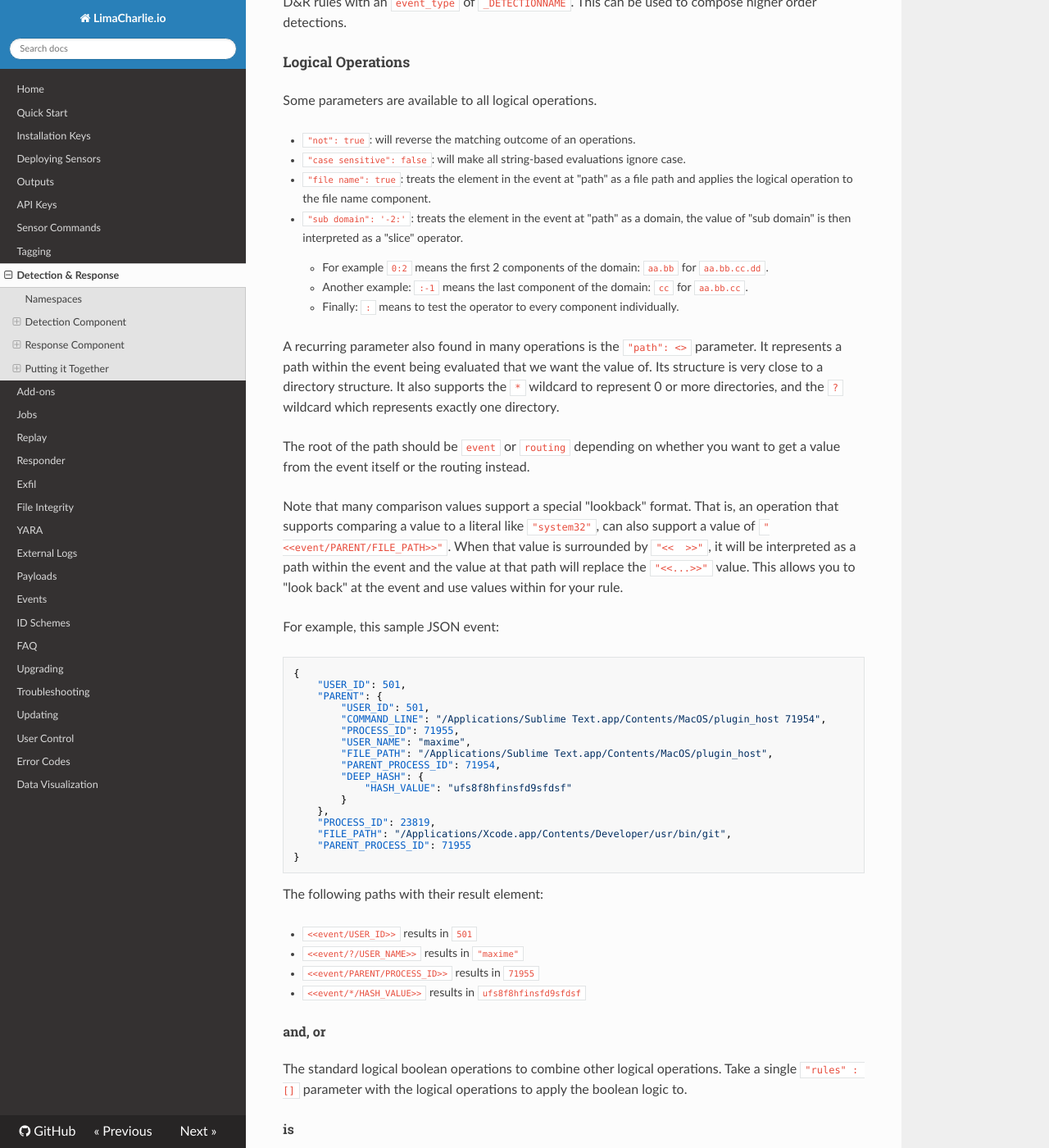
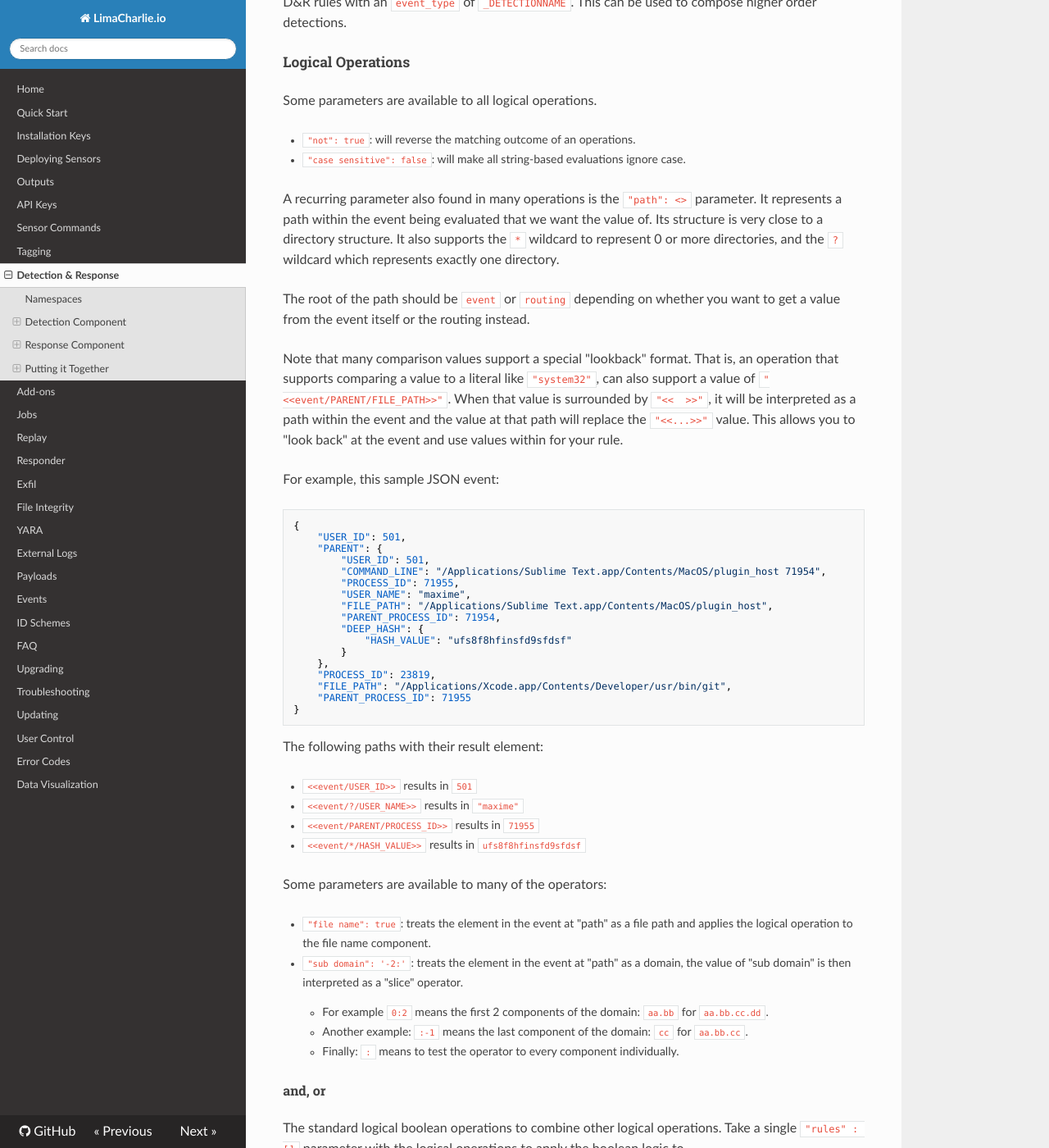
Before and after one commit to refractionPOINT/lce_doc, an MkDocs documentation site: the page built from docs/dr.md, in a window 1280 px wide and 1400 px high, scrolled down 3166 px. Shown: the whole window at 82% size. Built offline with MkDocs 1.6.1, drawn with Linux system fonts in a browser that asks for light colours; nearby versions of some CDN libraries; old or Windows-style settings are respelled for this version of MkDocs; part of the change alters nothing that is shown.

Commit message:
Move new params around a bit.

```diff
--- a/docs/dr.md
+++ b/docs/dr.md
@@ -87,11 +87,6 @@ Some parameters are available to all logical operations.
 
 * `"not": true`: will reverse the matching outcome of an operations.
 * `"case sensitive": false`: will make all string-based evaluations ignore case.
-* `"file name": true`: treats the element in the event at "path" as a file path and applies the logical operation to the file name component.
-* `"sub domain": '-2:'`: treats the element in the event at "path" as a domain, the value of "sub domain" is then interpreted as a "slice" operator.
-    - For example `0:2` means the first 2 components of the domain: `aa.bb` for `aa.bb.cc.dd`.
-    - Another example: `:-1` means the last component of the domain: `cc` for `aa.bb.cc`.
-    - Finally: `:` means to test the operator to every component individually.
 
 A recurring parameter also found in many operations is the `"path": <>` parameter. It represents a path within the event
 being evaluated that we want the value of. Its structure is very close to a directory structure. It also supports the
@@ -133,6 +128,15 @@ The following paths with their result element:
 * `<<event/?/USER_NAME>>` results in `"maxime"`
 * `<<event/PARENT/PROCESS_ID>>` results in `71955`
 * `<<event/*/HASH_VALUE>>` results in `ufs8f8hfinsfd9sfdsf`
+
+Some parameters are available to many of the operators:
+
+* `"file name": true`: treats the element in the event at "path" as a file path and applies the logical operation to the file name component.
+* `"sub domain": '-2:'`: treats the element in the event at "path" as a domain, the value of "sub domain" is then interpreted as a "slice" operator.
+    - For example `0:2` means the first 2 components of the domain: `aa.bb` for `aa.bb.cc.dd`.
+    - Another example: `:-1` means the last component of the domain: `cc` for `aa.bb.cc`.
+    - Finally: `:` means to test the operator to every component individually.
+
 
 #### and, or
 The standard logical boolean operations to combine other logical operations. Take a single `"rules" : []` parameter
```
